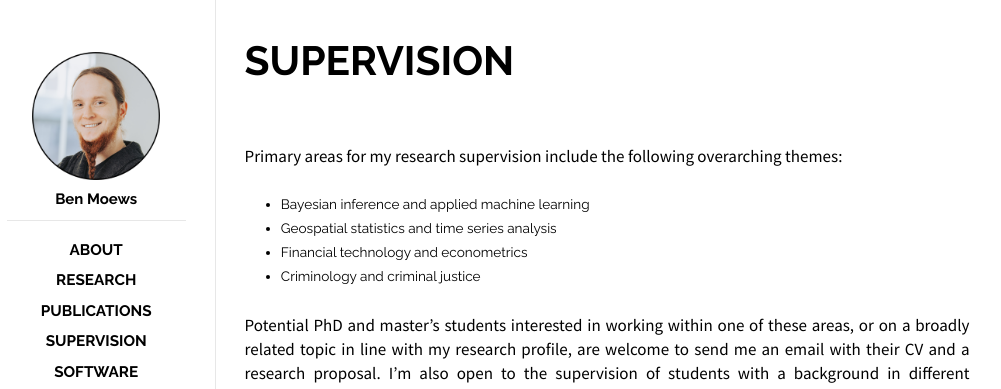
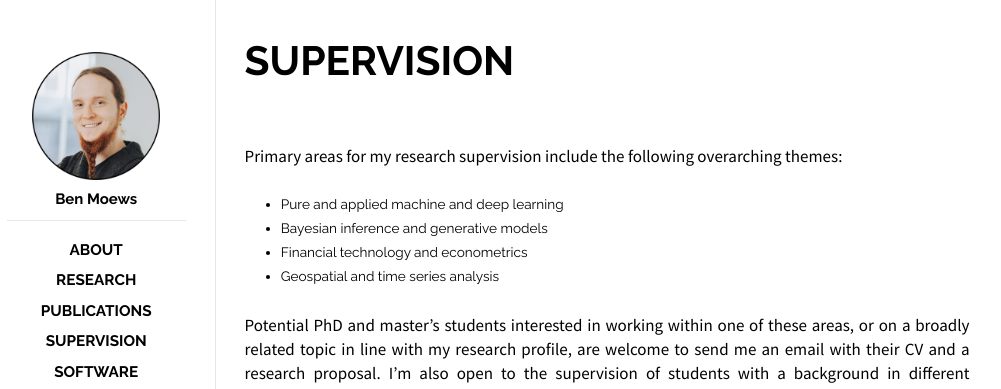
Before and after one commit to moews/moews.github.io, a Jekyll site: the page built from _posts/2017-03-25-supervision.md, in a window 1280 px wide. Shown: the top 389 px of the page, without its empty margins (143-1144 px from the left). Built offline with Jekyll 4.4.1, drawn with Linux system fonts in a browser that asks for light colours.

Commit message:
Update 2017-03-25-supervision.md

```diff
--- a/_posts/2017-03-25-supervision.md
+++ b/_posts/2017-03-25-supervision.md
@@ -24,10 +24,17 @@ Primary areas for my research supervision include the following overarching them
 * Criminal justice
 -->
 
+<!--
 * Bayesian inference and applied machine learning
 * Geospatial statistics and time series analysis
 * Financial technology and econometrics
 * Criminology and criminal justice
+-->
+
+* Pure and applied machine and deep learning
+* Bayesian inference and generative models
+* Financial technology and econometrics
+* Geospatial and time series analysis
 
 <div style="height:25px;font-size:1px;">&nbsp;</div>
 
```
